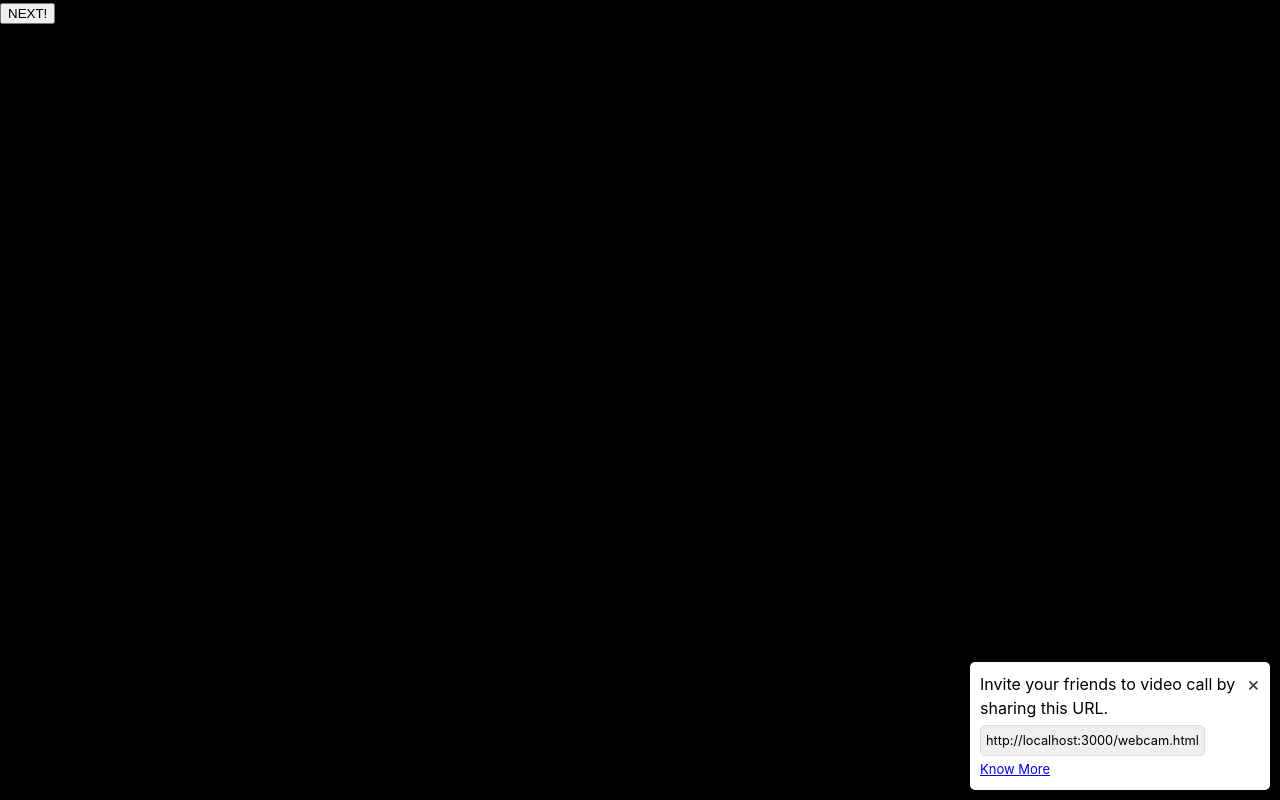
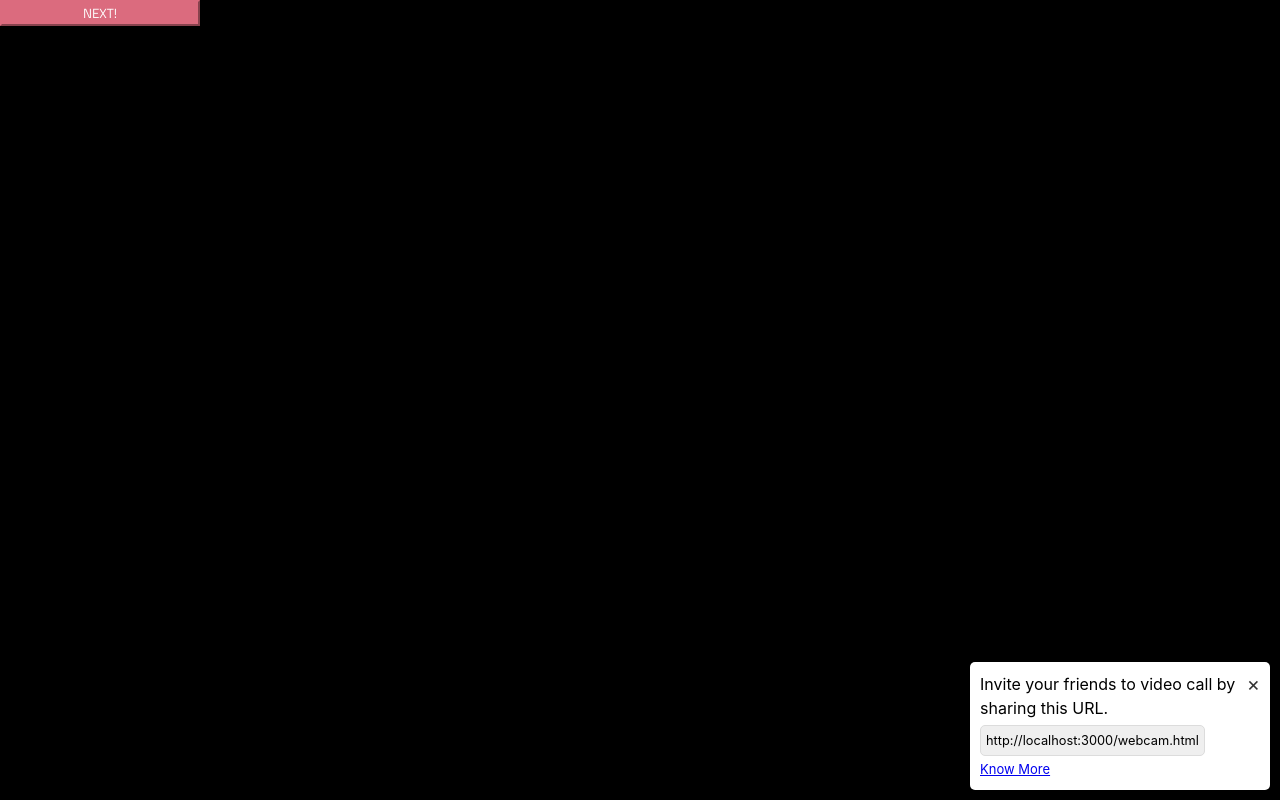
Before and after one commit to Pvakil/SpeedDating, a website: page webcam.html in a window 1280 px wide. Drawn offline with nearby package versions, Linux system fonts and the light colour scheme; no server answers.

Commit message:
Update webcam.html

```diff
--- a/webcam.html
+++ b/webcam.html
@@ -4,15 +4,10 @@
 <head>
 	<meta http-equiv="Content-Type" content="text/html; charset=utf-8" />
 	<meta name="viewport" content="width=device-width, height=device-height, initial-scale=1.0, maximum-scale=1.0, user-scalable=0" />
-	<meta name="description" content="Hello is a video chat app that works in most major desktop & mobile browsers. No Signup. No Downloads. Just video chat." />
-	<meta name="keywords" content="group video chat, video communication, multiparty video chat, video chat, webrtc, peer to peer, p2p" />
-	<meta name="author" content="Vasanth.V" />
-	<meta name="application-name" content="Hello" />
-	<meta name="theme-color" content="#000000">
 	<!--- Insert Google Analytics -->
-	<link rel="icon" href="favicon.ico" type="image/x-icon" />
-	<link rel="icon" href="icon.png" type="image/png" />
-	<link rel="icon" href="icon.svg" sizes="any" type="image/svg+xml" />
+	<link href="https://fonts.googleapis.com/css?family=Titillium+Web" rel="stylesheet">
+	<link href="css/styles.css" rel="stylesheet">
+
 	<style>
 		*{outline: none;}
 		html, body { margin: 0px; font-family: -apple-system,BlinkMacSystemFont,"Segoe UI",Roboto,Oxygen-Sans,Ubuntu,Cantarell,"Helvetica Neue",sans-serif;line-height: 1.5;-webkit-font-smoothing: antialiased;-moz-osx-font-smoothing: grayscale;background: #000;}
@@ -421,7 +416,7 @@
 
 	<div id="find">
 		<form action="../find" method="get">
-			<button>NEXT! </button>
+			<button class="btn btn-custom btn-lg">NEXT! </button>
 		</form>
 	</div>
 </body>
```
